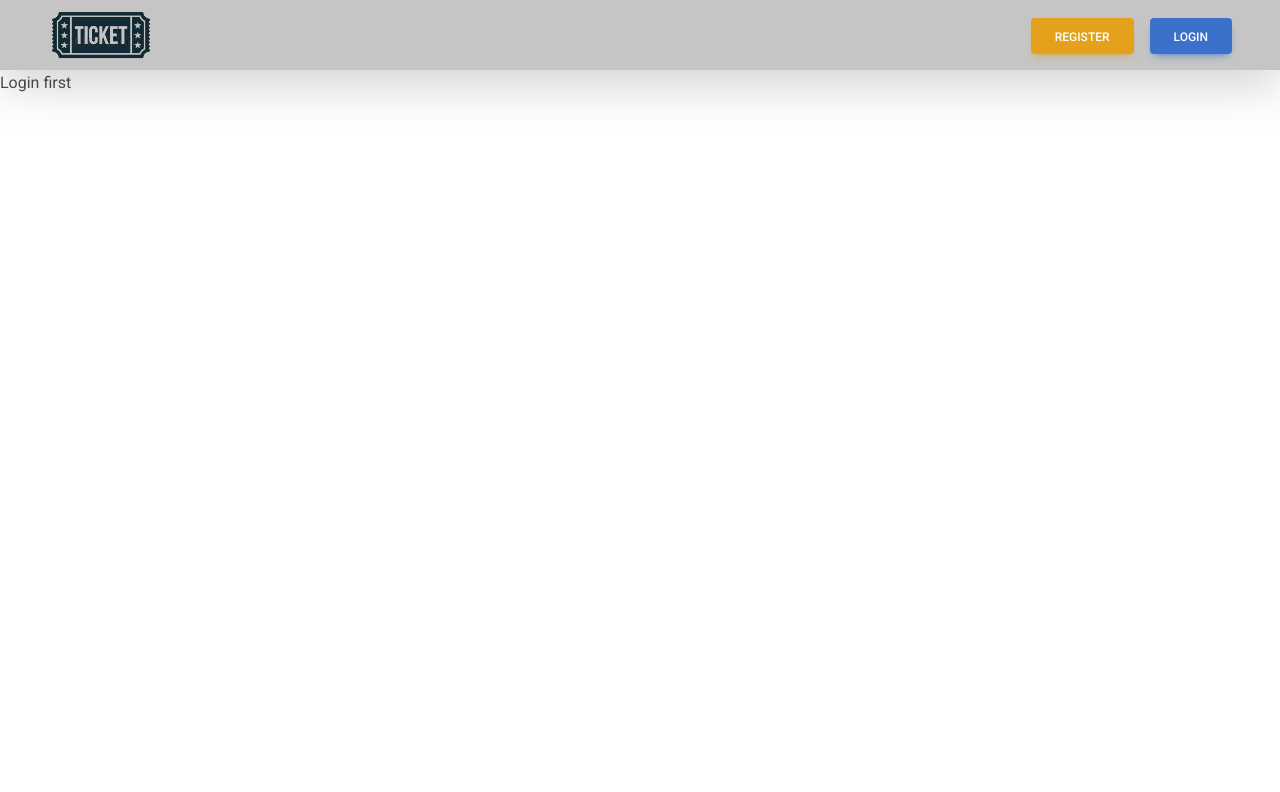
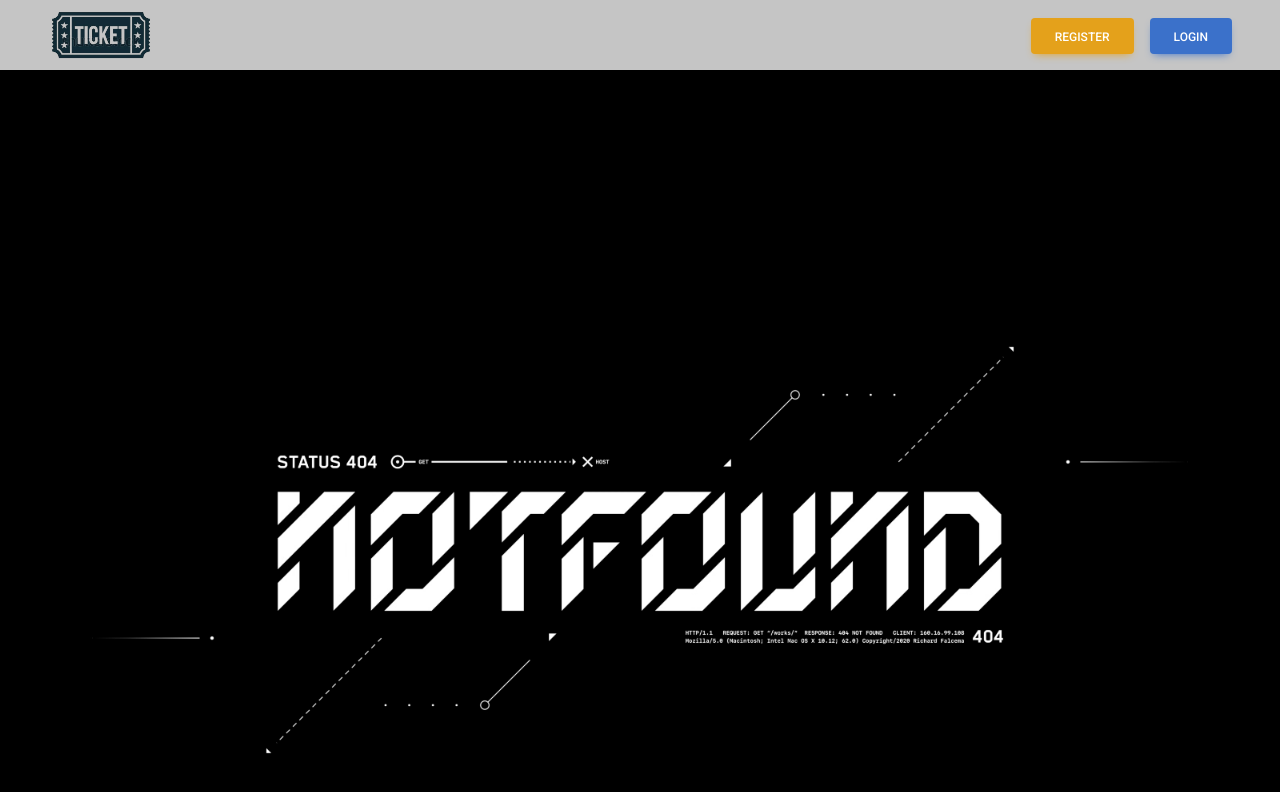
Before and after one commit to AM-SagarThakare/movie-ticket-booking, a React (Create React App) app in the folder frontend/: page /movie/1/make-payment/1 in a window 1280 px wide. Shown: the top 792 px of the page. Built offline with nearby package versions, Linux system fonts and the light colour scheme.

Commit message:
url not found added

```diff
--- a/frontend/src/App.js
+++ b/frontend/src/App.js
@@ -6,7 +6,7 @@ import Login from "./pages/login/Login";
 import { Toaster } from "react-hot-toast";
 import { getToken } from "./services";
 import CheckToken from "./components/utils/CheckToken";
-import Error from "./components/Error";
+import Error from "./components/UrlNotFound";
 
 function App() {
   return (
--- a/frontend/src/components/Error.jsx
+++ /dev/null
@@ -1,7 +0,0 @@
-import React from "react";
-
-function Error() {
-  return <div>Login first</div>;
-}
-
-export default Error;
--- a/frontend/src/components/LoginRequired.jsx
+++ b/frontend/src/components/LoginRequired.jsx
@@ -5,7 +5,7 @@ function LoginRequired() {
   const show = () => {
     Swal.fire({
       title: "You need to login first!",
-    //   text: "You clicked the button!",
+
       icon: "warning",
     });
   };
--- /dev/null
+++ b/frontend/src/components/UrlNotFound.jsx
@@ -0,0 +1,10 @@
+import React from "react";
+import gif from '../images/404_loop_4by3.gif'
+
+function Error() {
+  return <div className="bg-dark w-100">
+    <img src={gif} className="w-100"/>
+  </div>;
+}
+
+export default Error;
--- a/frontend/src/components/moviesCard/MoviesCard.jsx
+++ b/frontend/src/components/moviesCard/MoviesCard.jsx
@@ -10,8 +10,7 @@ function MoviesCard({ cards }) {
 
   const showLoginMessage = () => {
     Swal.fire({
-      title: "You need to login first",
-      text: "You won't be able to revert this!",
+      title: "You need to Login first",
       icon: "error",
       showCancelButton: true,
       confirmButtonColor: "#3085d6",
--- a/frontend/src/components/utils/CheckToken.jsx
+++ b/frontend/src/components/utils/CheckToken.jsx
@@ -1,7 +1,7 @@
 import React from "react";
 import { getToken } from "../../services";
 import { Outlet } from "react-router-dom";
-import Error from "../Error";
+import Error from "../UrlNotFound";
 
 function CheckToken() {
   return getToken("token") ? <Outlet /> : <Error />;
```
Also changed, not shown: frontend/src/images/404_loop_4by3.gif (added), 1 other file (tests, documents, lock files or other folders).
